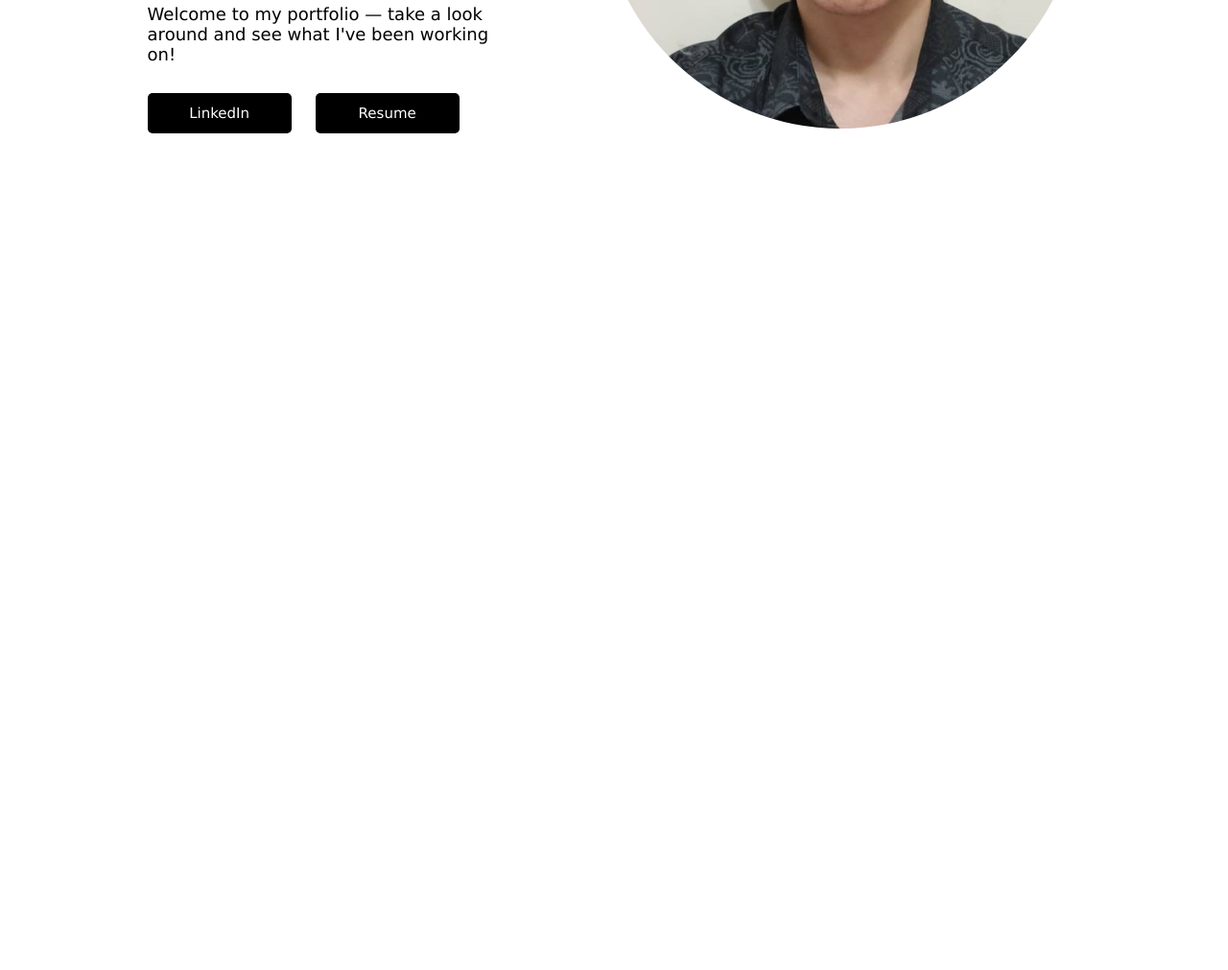
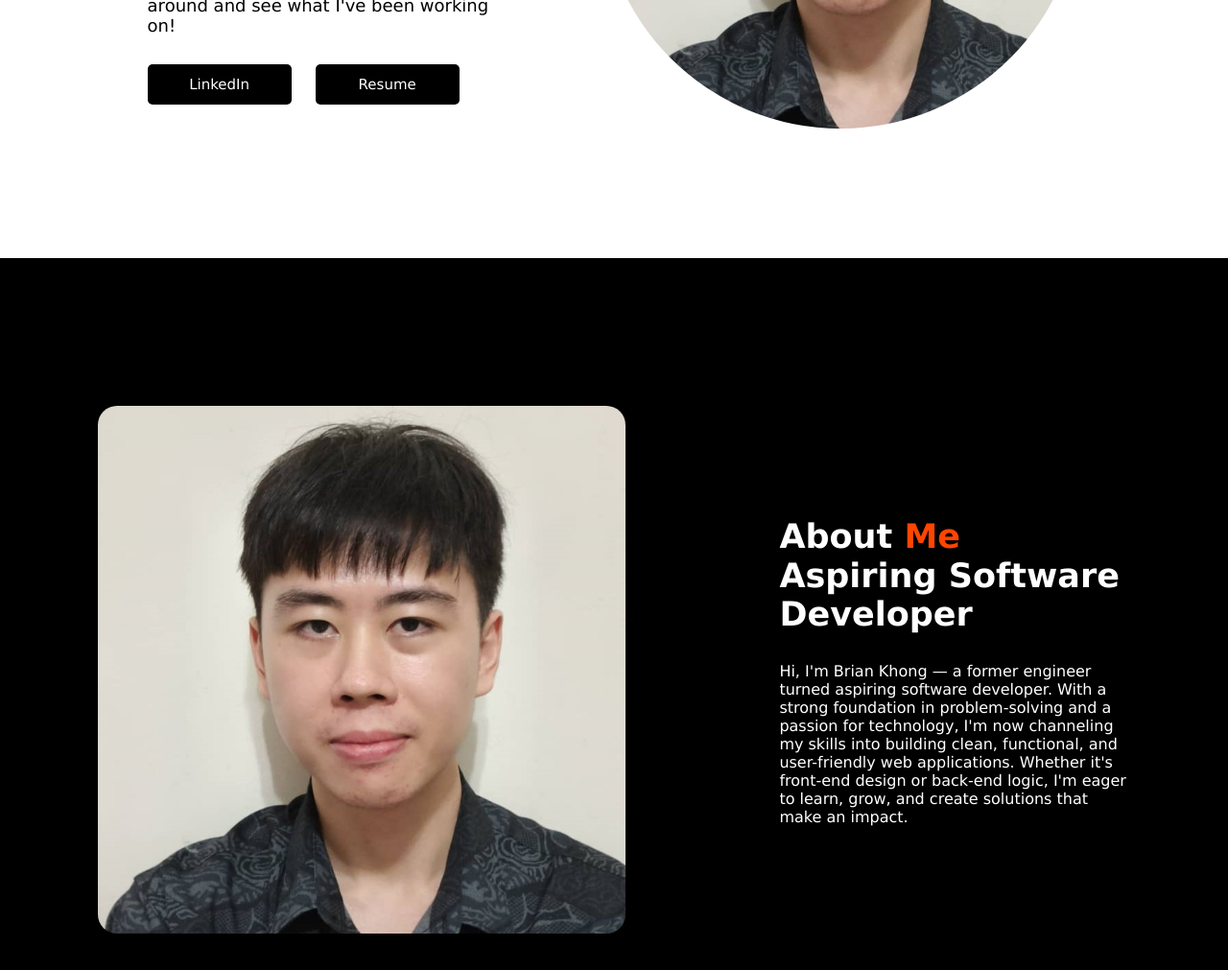
Before and after one commit to BrianKhong-BK/portfolio-project, a website: page index.html in a window 1280 px wide. Shown: the part 531-1542 px from the top of the page at 96% size. Before the commit the page ends 800 px from the top, so only its background shows below. Drawn offline with nearby package versions, Linux system fonts and the light colour scheme.

Commit message:
Add about section

```diff
--- a/index.html
+++ b/index.html
@@ -33,7 +33,19 @@
         <button>LinkedIn</button>
         <button>Resume</button>
       </div>
-      <img id="profile-pics" src="images/profile-image.jpg" alt="">
+      <img src="images/profile-image.jpg" alt="">
+    </section>
+
+    <section class="about">
+      <div class="about-img">
+        <img src="images/profile-image.jpg" alt="">
+      </div>
+
+      <div class="about-content">
+        <h2>About <span>Me</span></h2>
+        <h2>Aspiring Software Developer</h2>
+        <p>Hi, I'm Brian Khong — a former engineer turned aspiring software developer. With a strong foundation in problem-solving and a passion for technology, I'm now channeling my skills into building clean, functional, and user-friendly web applications. Whether it's front-end design or back-end logic, I'm eager to learn, grow, and create solutions that make an impact.</p>
+      </div>
     </section>
 
     <script src="script.js"></script>
--- a/style.css
+++ b/style.css
@@ -94,7 +94,7 @@ span{
   line-height: 1.2;
 }
 
-#profile-pics {
+.home img {
   height: 500px;
   border-radius: 50%;
 }
@@ -121,3 +121,28 @@ span{
   background-color: orangered;
   box-shadow: 0 0 25px orangered;
 }
+
+.about {
+  display: flex;
+  justify-content: center;
+  align-items: center;
+  padding: 12% 8%;
+  gap: 10em;
+  background: black;
+  color: white;
+}
+
+.about-img img{
+  position: relative;
+  width: 550px;
+  border-radius: 20px;
+}
+
+.about-content h2, span{
+  text-align: left;
+  font-size: 35px;
+}
+
+.about-content p {
+  margin-top: 30px;
+}
```
